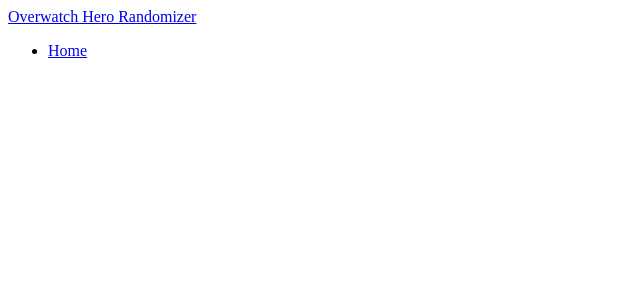
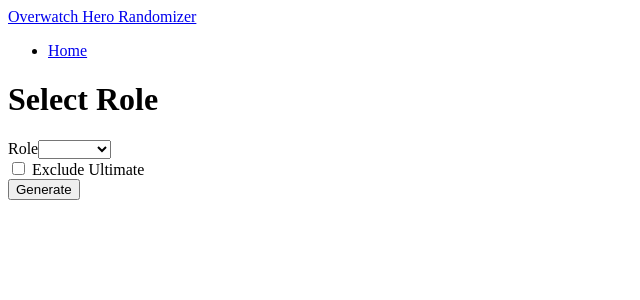
Before and after one commit to ClaireCyberBear/HeroRandomizer, an Angular app: page /hero-select in a window 1280 px wide. Before the commit this address led to /. Shown: the top 300 px of the page, without its empty margins (0-640 px from the left). Built offline with nearby package versions, Linux system fonts and the light colour scheme.

Commit message:
Setting up endpoints

```diff
--- a/src/app/app-routing.module.ts
+++ b/src/app/app-routing.module.ts
@@ -1,8 +1,11 @@
 import { NgModule } from '@angular/core';
 import { ReactiveFormsModule } from '@angular/forms';
 import { RouterModule, Routes } from '@angular/router';
+import { HeroSelectComponent } from './hero-select/hero-select.component';
 
-const routes: Routes = [];
+const routes: Routes = [
+  { path: 'hero-select', component: HeroSelectComponent },
+];
 
 @NgModule({
   imports: [RouterModule.forRoot(routes), ReactiveFormsModule],
--- a/src/app/app.module.ts
+++ b/src/app/app.module.ts
@@ -7,6 +7,7 @@
 import { NavbarComponent } from './navbar/navbar.component';
 import { HeroSelectComponent } from './hero-select/hero-select.component';
 import { HeroComponent } from './hero/hero.component';
+import { ReactiveFormsModule } from '@angular/forms';
 
 const routes: Routes = [
   { path: 'hero-select', component: HeroSelectComponent },
@@ -22,7 +23,7 @@
     HeroSelectComponent,
     HeroComponent,
   ],
-  imports: [BrowserModule, AppRoutingModule],
+  imports: [BrowserModule, AppRoutingModule, ReactiveFormsModule],
   providers: [],
   bootstrap: [AppComponent],
 })
--- a/src/app/hero-select/hero-select.component.html
+++ b/src/app/hero-select/hero-select.component.html
@@ -1,3 +1,23 @@
 <div class="container">
   <h1>Select Role</h1>
+  <form [formGroup]="heroForm" (ngSubmit)="onSubmit()">
+    <div class="form-group">
+      <label for="role">Role</label>
+      <select class="form-control" id="role" formControlName="role">
+        <option>Tank</option>
+        <option>Damage</option>
+        <option>Support</option>
+      </select>
+    </div>
+    <div class="form-check">
+      <input
+        class="form-check-input"
+        type="checkbox"
+        id="ultimate"
+        formControlName="ultimate"
+      />
+      <label class="form-check-label" for="ultimate"> Exclude Ultimate </label>
+    </div>
+    <button class="btn btn-primary">Generate</button>
+  </form>
 </div>
--- a/src/app/hero-select/hero-select.component.ts
+++ b/src/app/hero-select/hero-select.component.ts
@@ -1,10 +1,23 @@
-import { Component } from '@angular/core';
+import { Component, OnInit } from '@angular/core';
+import { FormGroup, FormBuilder } from '@angular/forms';
 
 @Component({
   selector: 'app-hero-select',
   templateUrl: './hero-select.component.html',
-  styleUrls: ['./hero-select.component.css']
+  styleUrls: ['./hero-select.component.css'],
 })
-export class HeroSelectComponent {
+export class HeroSelectComponent implements OnInit {
+  heroForm: FormGroup = new FormGroup({});
 
+  constructor(private fb: FormBuilder) {}
+
+  ngOnInit() {
+    this.heroForm = this.fb.group({
+      role: [''],
+      ultimate: [false],
+    });
+  }
+  onSubmit() {
+    console.log(this.heroForm.value);
+  }
 }
```
Also changed, not shown: 1 other file (tests, documents, lock files or other folders).
